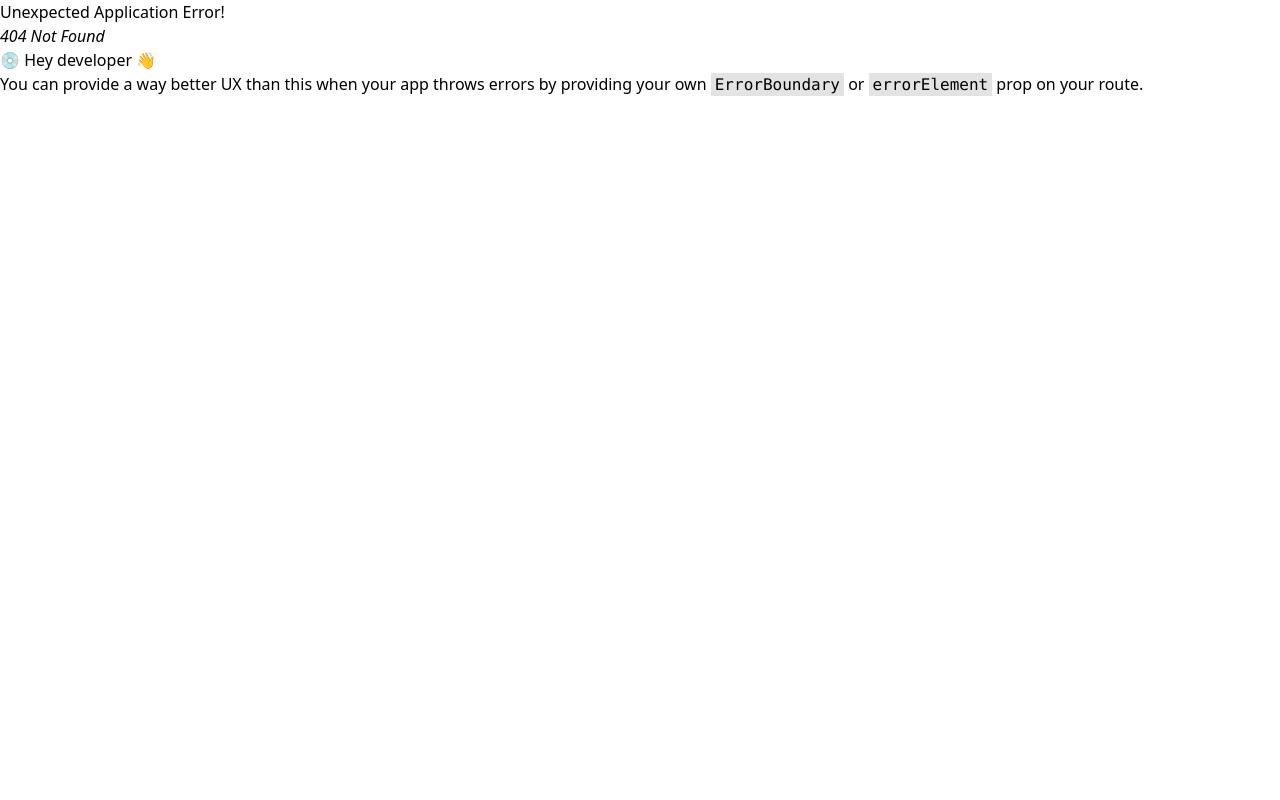
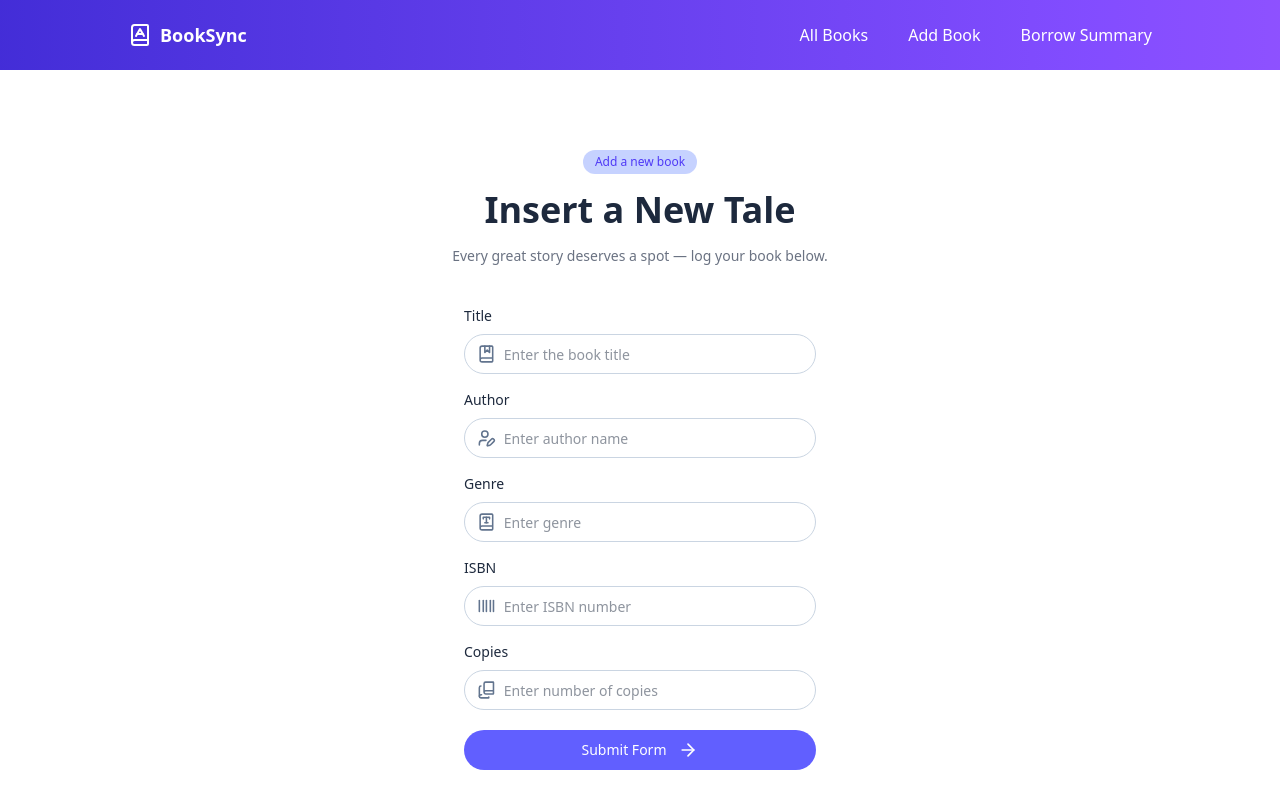
Before and after one commit to 96mdjanealam/l2-a4-library-management-client, a React (Vite) app: page /create-book in a window 1280 px wide. Before the commit this address had no page. Shown: the top 800 px of the page. Built offline with nearby package versions, Linux system fonts and the light colour scheme.

Commit message:
add book form added

```diff
--- /dev/null
+++ b/src/components/AddBook.tsx
@@ -0,0 +1,116 @@
+import {
+  ArrowRight,
+  BookCopy,
+  BookMarked,
+  BookType,
+  UserPen,
+  Barcode,
+} from "lucide-react";
+
+const AddBook = () => {
+  return (
+    <form className="flex flex-col items-center text-sm text-slate-800 py-20">
+      <p className="text-xs bg-indigo-200 text-indigo-600 font-medium px-3 py-1 rounded-full">
+        Add a new book
+      </p>
+      <h1 className="text-4xl font-bold py-4 text-center">Insert a New Tale</h1>
+      <p className="max-md:text-sm text-gray-500 pb-10 text-center">
+        Every great story deserves a spot — log your book below.
+      </p>
+
+      <div className="max-w-96 w-full px-4">
+        {/* Title */}
+        <label htmlFor="title" className="font-medium">
+          Title
+        </label>
+        <div className="flex items-center mt-2 mb-4 h-10 pl-3 border border-slate-300 rounded-full focus-within:ring-2 focus-within:ring-indigo-400 transition-all overflow-hidden">
+          <BookMarked className="w-5 text-slate-500" />
+          <input
+            id="title"
+            name="title"
+            type="text"
+            className="h-full px-2 w-full outline-none bg-transparent"
+            placeholder="Enter the book title"
+            required
+          />
+        </div>
+
+        {/* Author */}
+        <label htmlFor="author" className="font-medium mt-4">
+          Author
+        </label>
+        <div className="flex items-center mt-2 mb-4 h-10 pl-3 border border-slate-300 rounded-full focus-within:ring-2 focus-within:ring-indigo-400 transition-all overflow-hidden">
+          <UserPen className="w-5 text-slate-500" />
+          <input
+            id="author"
+            name="author"
+            type="text"
+            className="h-full px-2 w-full outline-none bg-transparent"
+            placeholder="Enter author name"
+            required
+          />
+        </div>
+
+        {/* Genre */}
+        <label htmlFor="genre" className="font-medium mt-4">
+          Genre
+        </label>
+        <div className="flex items-center mt-2 mb-4 h-10 pl-3 border border-slate-300 rounded-full focus-within:ring-2 focus-within:ring-indigo-400 transition-all overflow-hidden">
+          <BookType className="w-5 text-slate-500" />
+          <input
+            id="genre"
+            name="genre"
+            type="text"
+            className="h-full px-2 w-full outline-none bg-transparent"
+            placeholder="Enter genre"
+            required
+          />
+        </div>
+
+        {/* ISBN */}
+        <label htmlFor="isbn" className="font-medium mt-4">
+          ISBN
+        </label>
+        <div className="flex items-center mt-2 mb-4 h-10 pl-3 border border-slate-300 rounded-full focus-within:ring-2 focus-within:ring-indigo-400 transition-all overflow-hidden">
+          <Barcode className="w-5 text-slate-500" />
+          <input
+            id="isbn"
+            name="isbn"
+            type="text"
+            className="h-full px-2 w-full outline-none bg-transparent"
+            placeholder="Enter ISBN number"
+            required
+          />
+        </div>
+
+        {/* Copies */}
+        <label htmlFor="copies" className="font-medium mt-4">
+          Copies
+        </label>
+        <div className="flex items-center mt-2 mb-4 h-10 pl-3 border border-slate-300 rounded-full focus-within:ring-2 focus-within:ring-indigo-400 transition-all overflow-hidden">
+          <BookCopy className="w-5 text-slate-500" />
+          <input
+            id="copies"
+            name="copies"
+            type="number"
+            min={1}
+            className="h-full px-2 w-full outline-none bg-transparent"
+            placeholder="Enter number of copies"
+            required
+          />
+        </div>
+
+        {/* Submit Button */}
+        <button
+          type="submit"
+          className="flex items-center cursor-pointer justify-center gap-1 mt-5 bg-indigo-500 hover:bg-indigo-600 text-white py-2.5 w-full rounded-full transition"
+        >
+          Submit Form
+          <ArrowRight size={20} className="ml-2" />
+        </button>
+      </div>
+    </form>
+  );
+};
+
+export default AddBook;
--- a/src/components/Navbar.tsx
+++ b/src/components/Navbar.tsx
@@ -1,6 +1,6 @@
 import { BookA, Menu } from "lucide-react";
 import { useRef } from "react";
-import { Link } from "react-router";
+import { Link, NavLink } from "react-router";
 
 const Navbar = () => {
   const mobileMenuRef = useRef<HTMLDivElement>(null);
@@ -24,11 +24,9 @@ const Navbar = () => {
             All Books
           </a>
         </li>
-        <li>
-          <a className="hover:text-white/70 transition" href="#">
+         <NavLink to={"/create-book"} className="hover:text-white/70 transition">
             Add Book
-          </a>
-        </li>
+         </NavLink>
         <li>
           <a className="hover:text-white/70 transition" href="#">
             Borrow Summary
```
Also changed, not shown: src/routes/index.tsx (+12 -5 lines).
